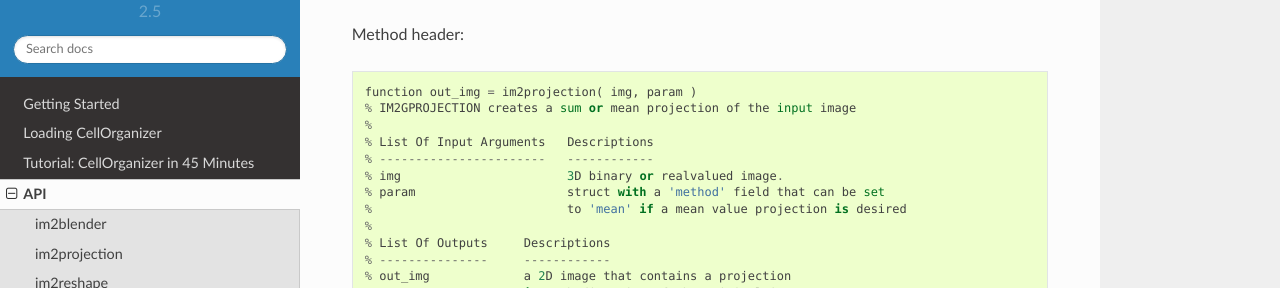
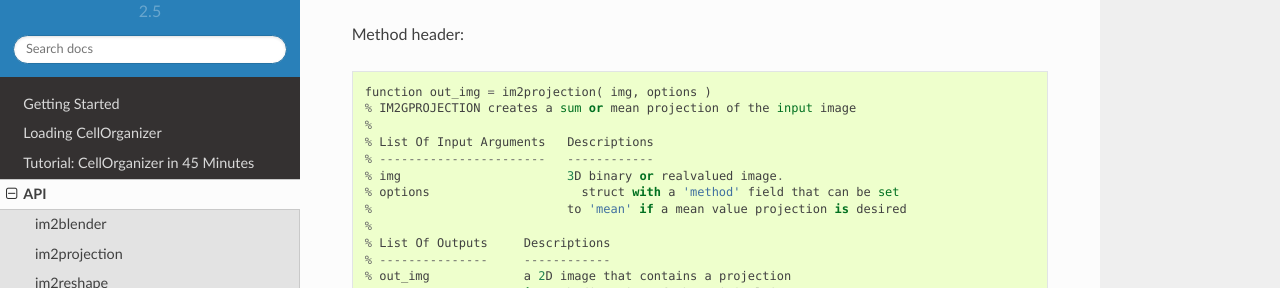
Before and after one commit to murphygroup/cellorganizer-documentation_old, a Sphinx documentation site: the page built from source/chapters/api.rst, in a window 1280 px wide and 900 px high, scrolled down 674 px. Shown: the part 175-463 px from the top of the window. Built offline with Sphinx 7.4.7 and the Read the Docs theme 2.0.0, drawn with Linux system fonts in a browser that asks for light colours; pages that are not in the unit, such as notebooks, are missing from menus.

Commit message:
Updated API docs.

```diff
--- a/source/chapters/api.rst
+++ b/source/chapters/api.rst
@@ -43,13 +43,13 @@ im2projection
 
 Method header::
 
-    function out_img = im2projection( img, param )
+    function out_img = im2projection( img, options )
     % IM2GPROJECTION creates a sum or mean projection of the input image
     %
     % List Of Input Arguments   Descriptions
     % -----------------------   ------------
     % img                       3D binary or realvalued image.
-    % param                     struct with a 'method' field that can be set
+    % options                     struct with a 'method' field that can be set
     %                           to 'mean' if a mean value projection is desired
     %
     % List Of Outputs     Descriptions
```
